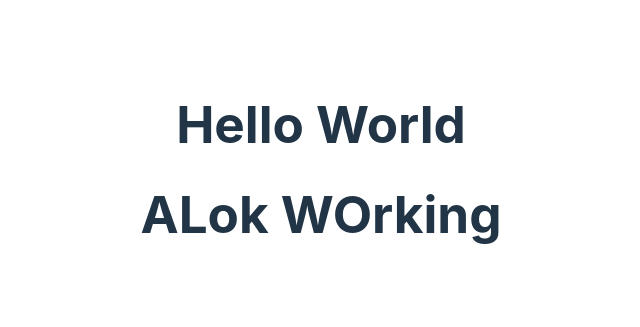
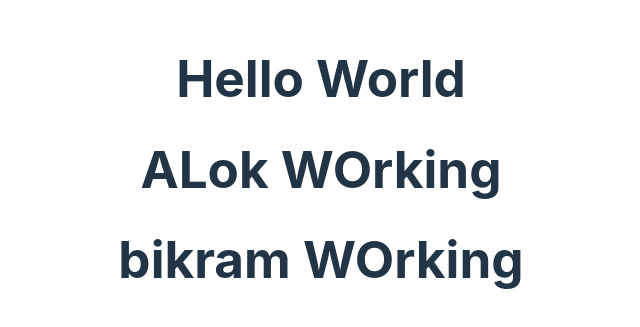
Before and after one commit to Bikisome/Telemedicine, a React (Vite) app: page / in a window 1280 px wide. Shown: the part 231-558 px from the top of the page, without its empty margins (319-959 px from the left). Built offline with nearby package versions, Linux system fonts and the light colour scheme.

Commit message:
bikram 2nd commit

```diff
--- a/src/App.jsx
+++ b/src/App.jsx
@@ -10,6 +10,7 @@ function App() {
     <>
       <h1>Hello World</h1>
       <h1>ALok WOrking</h1>
+      <h1>bikram WOrking</h1>
     </>
   )
 }
```
